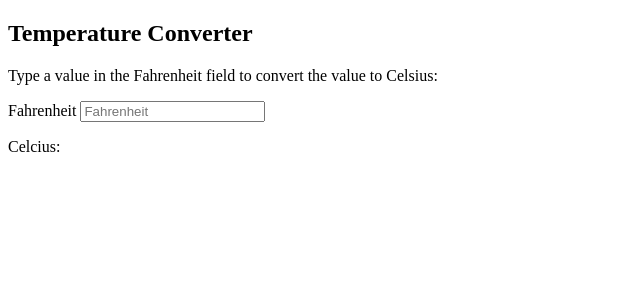
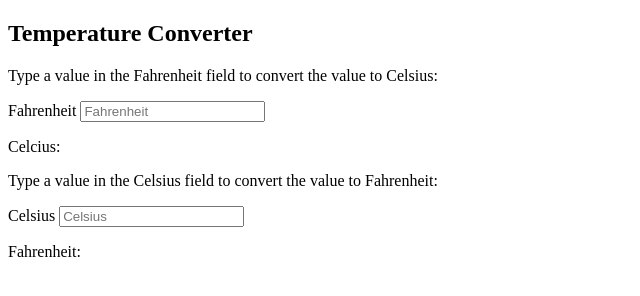
Before and after one commit to FDF15/ITC2023FONG, a plain HTML site: page Assignment1.html in a window 1280 px wide. Shown: the whole page, without its empty margins (0-640 px from the left). Drawn offline with Linux system fonts and the light colour scheme.

Commit message:
Update Assignment1.html

```diff
--- a/Assignment1.html
+++ b/Assignment1.html
@@ -1,6 +1,6 @@
 <!DOCTYPE html>
 <html>
-<title>Fahrenheit to Celcius Temperature Converter</title>
+<title>Assignment #1</title>
 <body>
 
 <h2>Temperature Converter</h2>
@@ -19,5 +19,20 @@ function temperatureConverter(valNum) {
 }
 </script>
 
+<p>Type a value in the Celsius field to convert the value to Fahrenheit:</p>
+
+<p>
+  <label>Celsius</label>
+  <input id="inputCelsius" type="number" placeholder="Celsius" oninput="temperatureConverter(this.value)" onchange="temperatureConverter(this.value)">
+</p>
+<p>Fahrenheit: <span id="outputFahrenheit"></span></p>
+
+<script>
+function temperatureConverter(valNum) {
+  valNum = parseFloat(valNum);
+  document.getElementById("outputFahrenheit").innerHTML=(valNum*1.8)+32;
+}
+</script>
+
 </body>
 </html>
```
